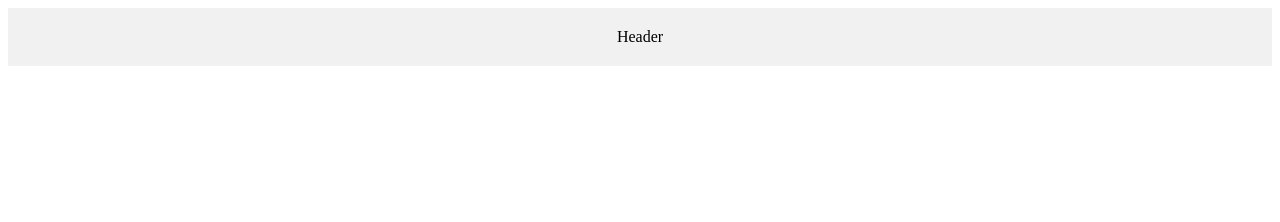
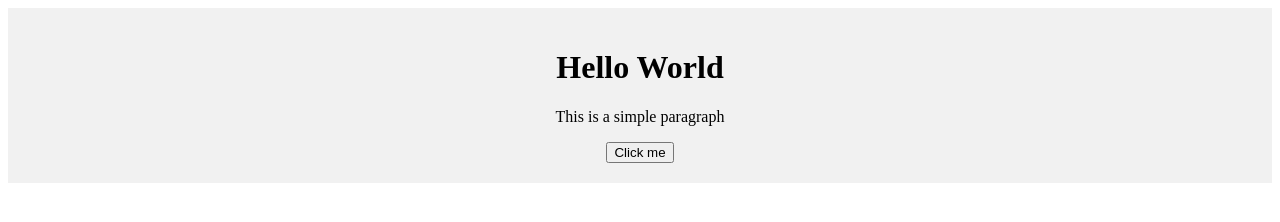
Before and after one commit to OneMoreTry1/git-test, a plain HTML site: page index.html in a window 1280 px wide. Drawn offline with Linux system fonts and the light colour scheme.

Commit message:
feature: add more text and button to header. FE-1955

```diff
--- a/index.html
+++ b/index.html
@@ -7,7 +7,11 @@
     <link rel="stylesheet" href="style.css" />
   </head>
   <body>
-    <header class="header">Header</header>
+    <header class="header">
+      <h1 class="header__title">Hello World</h1>
+      <p class="header__text">This is a simple paragraph</p>
+      <button class="header__button">Click me</button>
+    </header>
     <script src="script.js"></script>
   </body>
 </html>
```
